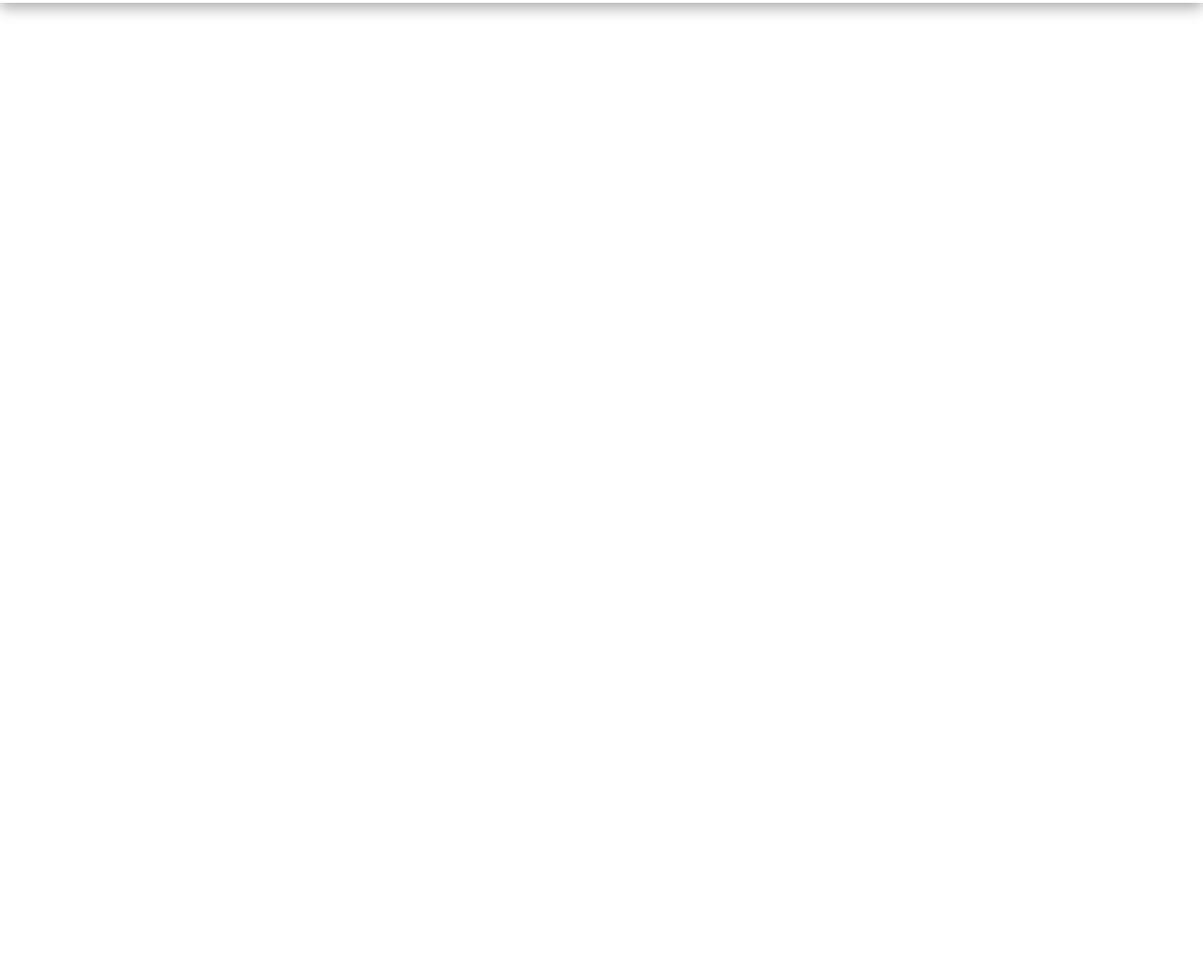
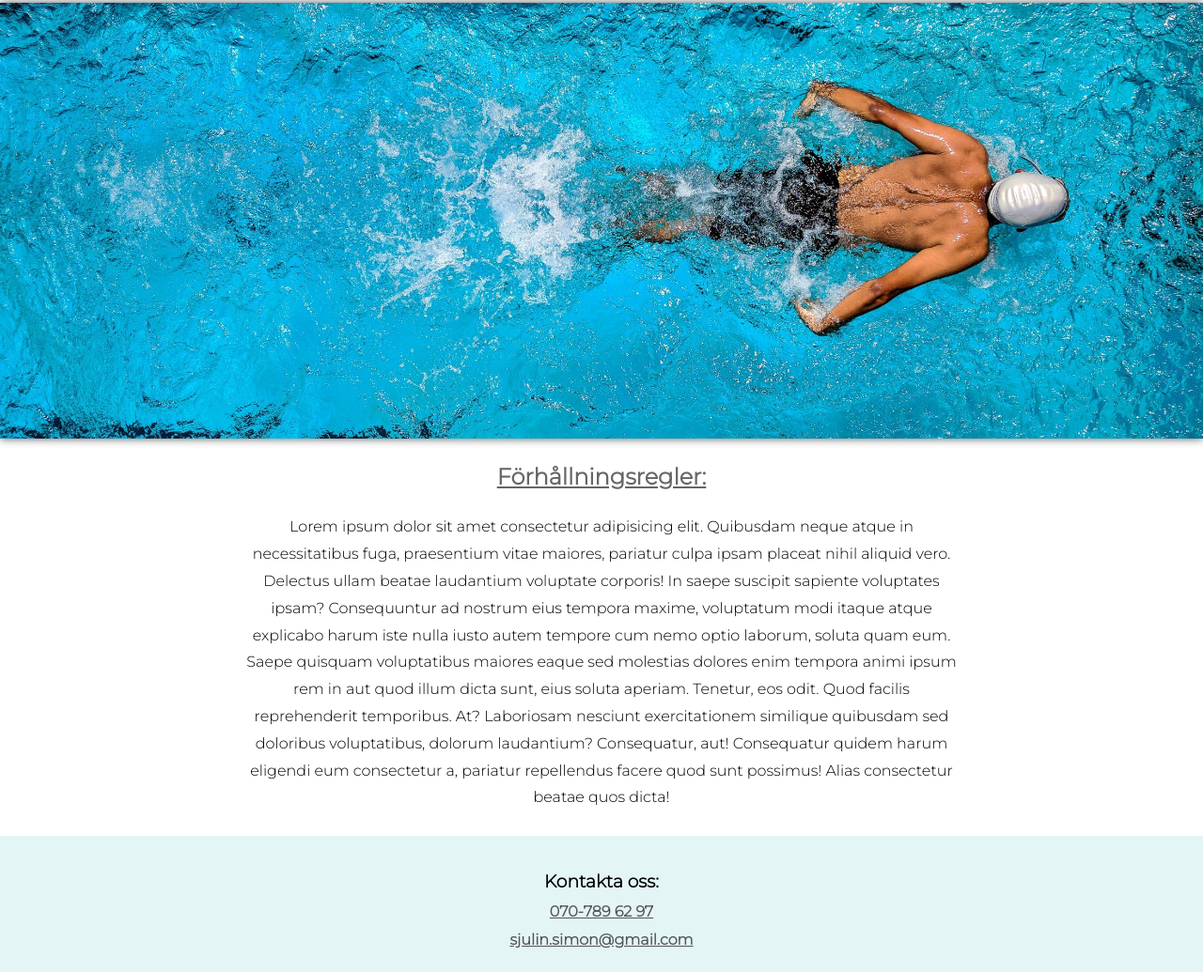
Before and after one commit to sjulin93/login-assignment, a plain HTML site: page index.html in a window 1280 px wide. Shown: the part 81-1116 px from the top of the page at 94% size. Before the commit the page ends 800 px from the top, so only its background shows below. Drawn offline with Linux system fonts and the light colour scheme.

Commit message:
finishing touches

```diff
--- a/index.html
+++ b/index.html
@@ -25,7 +25,7 @@
     </nav>
     <!--login formuläret-->
     <section class="container forms">
-      <div class="form form-login">
+      <div class="form form-login form-container">
         <div class="close-btn">&times;</div>
         <div class="form content">
           <header class="header">Login</header>
@@ -66,6 +66,39 @@
         </div>
       </div>
     </section>
+    <!---section för bakgrundsbild och förhållningsregler (flexibelt att göra till lista om kund önskar)-->
+    <section middle-container>
+      <div class="welcome-container"></div>
+      <div class="rules">
+        <h2 class="rules-header">Förhållningsregler:</h2>
+        <p class="rules-text">
+          Lorem ipsum dolor sit amet consectetur adipisicing elit. Quibusdam
+          neque atque in necessitatibus fuga, praesentium vitae maiores,
+          pariatur culpa ipsam placeat nihil aliquid vero. Delectus ullam beatae
+          laudantium voluptate corporis! In saepe suscipit sapiente voluptates
+          ipsam? Consequuntur ad nostrum eius tempora maxime, voluptatum modi
+          itaque atque explicabo harum iste nulla iusto autem tempore cum nemo
+          optio laborum, soluta quam eum. Saepe quisquam voluptatibus maiores
+          eaque sed molestias dolores enim tempora animi ipsum rem in aut quod
+          illum dicta sunt, eius soluta aperiam. Tenetur, eos odit. Quod facilis
+          reprehenderit temporibus. At? Laboriosam nesciunt exercitationem
+          similique quibusdam sed doloribus voluptatibus, dolorum laudantium?
+          Consequatur, aut! Consequatur quidem harum eligendi eum consectetur a,
+          pariatur repellendus facere quod sunt possimus! Alias consectetur
+          beatae quos dicta!
+        </p>
+      </div>
+    </section>
+    <!--footer för kontaktinfo (kan ändra färg och info efter kundens efterfrågan)-->
+    <footer>
+      <div class="contact">
+        <h3 class="contact-items">Kontakta oss:</h3>
+
+          <h4 class="contact-items"><a href="tel:+46707896297">070-789 62 97</a></h4>
+          <h4 class="contact-items"><a href="mailto:sjulin.simon@gmail.com">sjulin.simon@gmail.com</a></h4>
+
+      </div>
+    </footer>
 
     <script src="main.js"></script>
   </body>
--- a/main.js
+++ b/main.js
@@ -2,7 +2,7 @@
 
 const showLogin = document.querySelector("#show-login");
 const showLogout = document.querySelector(".logout");
-const popup = document.querySelector(".container");
+const popup = document.querySelector(".form-container");
 const closeBtn = document.querySelector(".form .close-btn");
 const loginBtn = document.querySelector(".login-btn");
 const meny = document.querySelector(".logga-knappen");
@@ -14,6 +14,7 @@ const logoutBtn= document.getElementById("logoutBtn");
 
 showLogin.addEventListener("click", function () {
   popup.classList.toggle("activate");
+
 });
 //funktion för att kunna stänga med X knappen i loginrutan
 closeBtn.addEventListener("click", function () {
--- a/style.css
+++ b/style.css
@@ -61,7 +61,7 @@ nav{
 
 /*Login form*/
 
-.container{
+.form-container{
 
     position:absolute;
     top:-150%;
@@ -77,19 +77,21 @@ nav{
                 opacity 200ms ease-in-out 200ms,
                 transform 20ms ease-in-out 200ms
 }
-.container.activate{
+.form-container.activate{
     top:50%;
     opacity: 1;
+    z-index: 2;
     transform:translate(-50%, -50%) scale(1.25);
     transition: top 0ms ease-in-out 0ms,
-                opacity 200ms ease-in-out 200ms,
-                transform 20ms ease-in-out 200ms
+                opacity 100ms ease-in-out 100ms,
+                transform 20ms ease-in-out 100ms
+
 }
 
 .form .close-btn{
     position:absolute;
     top:10px;
-    right:38%;
+    right:3%;
     width: 15px;
     height: 15px;
     background: #999;
@@ -169,6 +171,66 @@ form .field{
 .wrongPw.error{
     display:block;
 }
+
+/*vackground*/
+
+.middle-container{
+    display:flex;
+    justify-content: center;
+
+}
+.welcome-container{
+    background-image: url(pictures/swim2.jpg);
+    background-position: center;
+    background-repeat: no-repeat;
+    background-size: cover;
+    padding: 5% 15% 0 15%;
+    text-align: center;
+    display:flex;
+    flex-direction: column;
+    align-items: center;
+    padding-bottom: 50vh;
+    filter: drop-shadow(0px 0px 5px #555);
+}
+.rules{
+    text-align: center;
+    padding-top:2%;
+    width:100%;
+
+}
+.rules-header{
+    text-decoration: underline;
+    color:#666;
+}
+.rules-text{
+    line-height: 1.8rem;
+    padding:2% 20%;
+}
+
+/*bottom container*/
+footer{
+    background: #e3f6f5;
+    padding:2% 0;
+    text-align: center;
+    display:flex;
+    justify-content: center;
+}
+.contect{
+    display:flex;
+    flex-direction: row;
+
+
+}
+.contact-items{
+    padding-top:0.7rem;
+}
+.contact-items a{
+    color:#555;
+}
+
+
+/*neduaqyaries*/
+
 @media screen and (max-width:480px) {
     .meny{
         flex-direction: column;
```
Also changed, not shown: pictures/swim.jpg (added), pictures/swim2.jpg (added), pictures/swim3.jpg (added), 1 other file.
